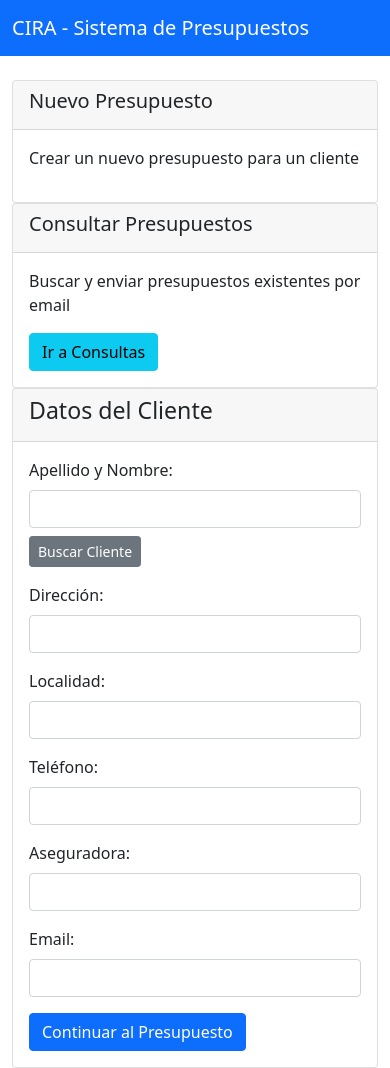
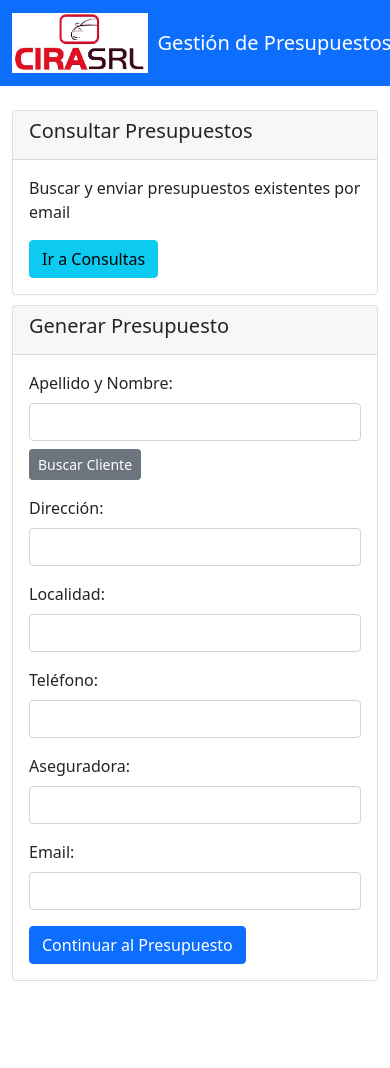
Before and after one commit to pablogre/cira, a Flask app: page / in a window 390 px wide. After the commit the page ends 981 px from the top, so only its background shows below. Run offline with Flask 3, Linux system fonts and the light colour scheme; some libraries are stand-ins or nearby versions.

Commit message:
modificacion responsive mas linda

```diff
--- a/app.py
+++ b/app.py
@@ -48,8 +48,8 @@ def buscar_cliente(apeynom):
         conn = get_db_connection()
         cursor = conn.cursor(dictionary=True)
 
-        query = "SELECT * FROM cliente WHERE apeynom = %s"
-        cursor.execute(query, (apeynom,))
+        query = "SELECT * FROM cliente WHERE apeynom LIKE %s"
+        cursor.execute(query, (f"%{apeynom}%",))
         cliente = cursor.fetchone()
 
         cursor.close()
--- a/templates/base.html
+++ b/templates/base.html
@@ -8,12 +8,20 @@
     <link href="https://cdn.jsdelivr.net/npm/bootstrap@5.1.3/dist/css/bootstrap.min.css" rel="stylesheet">
     <script src="https://cdn.jsdelivr.net/npm/bootstrap@5.1.3/dist/js/bootstrap.bundle.min.js"></script>
     <script src="https://code.jquery.com/jquery-3.6.0.min.js"></script>
+    <script src="https://cdn.jsdelivr.net/npm/sweetalert2@11"></script>
+
 </head>
 <body>
     <nav class="navbar navbar-expand-lg navbar-dark bg-primary">
         <div class="container">
+            <a class="navbar-brand d-flex align-items-center" href="/">
+                <img src="{{ url_for('static', filename='images/logo_cira.png') }}" alt="Logo CIRA" style="height: 60px; margin-right: 10px">
+                Gestión de Presupuestos
+            </a>
+        </div>
+        <!-- <div class="container">
             <a class="navbar-brand" href="/">CIRA - Sistema de Presupuestos</a>
-        </div>
+        </div> -->
     </nav>
 
     <div class="container mt-4">
--- a/templates/consultar_presupuestos.html
+++ b/templates/consultar_presupuestos.html
@@ -16,7 +16,7 @@
                         <input type="text" class="form-control" id="apeynom" placeholder="Ingrese apellido y nombre">
                     </div>
                     <div class="col-md-6 d-flex align-items-end">
-                        <button type="button" class="btn btn-primary" onclick="buscarPresupuestos()">
+                        <button type="button" class="btn btn-primary" onclick="buscarPresupuestos()" style="margin-top:10px">
                             <i class="fas fa-search"></i> Buscar
                         </button>
                     </div>
--- a/templates/index.html
+++ b/templates/index.html
@@ -4,19 +4,9 @@
 
 {% block content %}
 <div class="row">
-    <div class="col-md-6">
-        <div class="card">
-            <div class="card-header">
-                <h5>Nuevo Presupuesto</h5>
-            </div>
-            <div class="card-body">
-                <p>Crear un nuevo presupuesto para un cliente</p>
-                <!-- Tu formulario actual aquí -->
-            </div>
-        </div>
-    </div>
 
-    <div class="col-md-6">
+
+    <div class="col-md-8 mx-auto"style="padding-bottom:10px">
         <div class="card">
             <div class="card-header">
                 <h5>Consultar Presupuestos</h5>
@@ -35,7 +25,7 @@
     <div class="col-md-8 mx-auto">
         <div class="card">
             <div class="card-header">
-                <h3>Datos del Cliente</h3>
+                <h5>Generar Presupuesto</h5>
             </div>
             <div class="card-body">
                 <form method="POST" action="/procesar_formulario" id="clienteForm">
@@ -79,12 +69,15 @@
     </div>
 </div>
 
-<script>
-function buscarCliente() {
+<script>function buscarCliente() {
     const apeynom = document.getElementById('apeynom').value;
 
     if (!apeynom) {
-        alert('Por favor ingrese el apellido y nombre');
+        Swal.fire({
+            icon: 'warning',
+            title: 'Falta información',
+            text: 'Por favor ingrese el apellido y nombre',
+        });
         return;
     }
 
@@ -99,21 +92,37 @@ function buscarCliente() {
     .then(data => {
         if (data.encontrado) {
             // Llenar los campos con los datos del cliente
+            document.getElementById('apeynom').value = data.cliente.apeynom || '';
             document.getElementById('direccion').value = data.cliente.direccion || '';
             document.getElementById('localidad').value = data.cliente.localidad || '';
             document.getElementById('telefono').value = data.cliente.telefono || '';
             document.getElementById('aseguradora').value = data.cliente.aseguradora || '';
             document.getElementById('email').value = data.cliente.email || '';
 
-            alert('Cliente encontrado. Datos completados automáticamente.');
+            Swal.fire({
+                icon: 'success',
+                title: 'Cliente encontrado',
+                text: 'Datos completados automáticamente.',
+                timer: 2000,
+                showConfirmButton: false
+            });
         } else {
-            alert('Cliente no encontrado. Se creará un nuevo registro.');
+            Swal.fire({
+                icon: 'info',
+                title: 'Cliente no encontrado',
+                text: 'Se creará un nuevo registro.',
+            });
         }
     })
     .catch(error => {
         console.error('Error:', error);
-        alert('Error al buscar el cliente');
+        Swal.fire({
+            icon: 'error',
+            title: 'Error',
+            text: 'Error al buscar el cliente',
+        });
     });
 }
+
 </script>
 {% endblock %}
```
Also changed, not shown: templates/presupuesto.html (+9 -7 lines), static/images/logo_cira.PNG (added).
